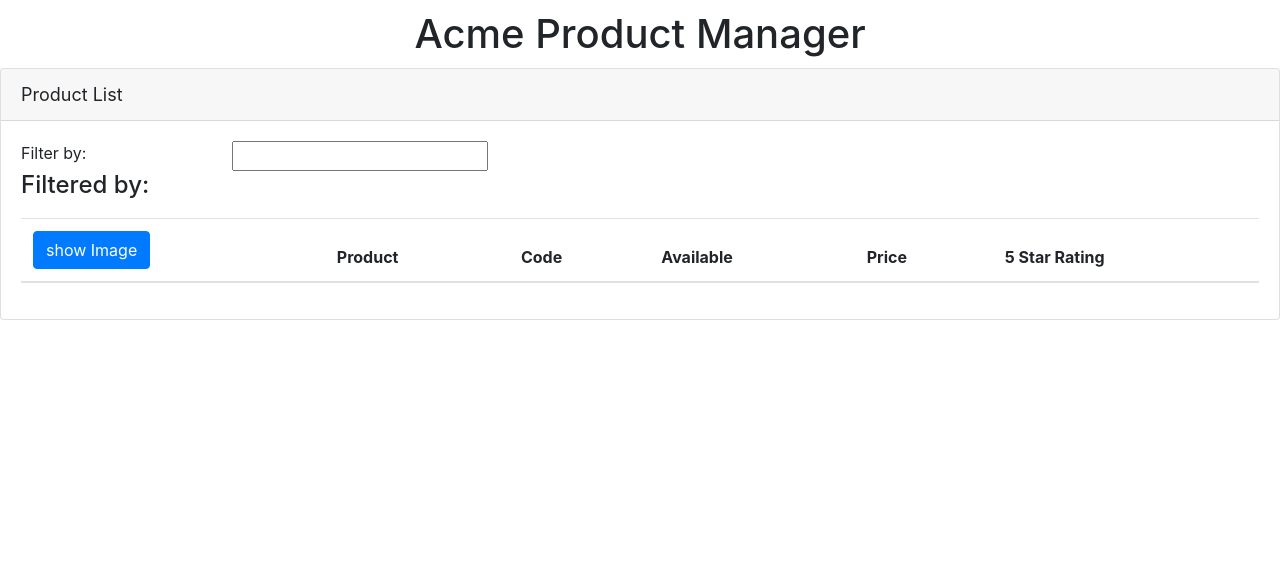
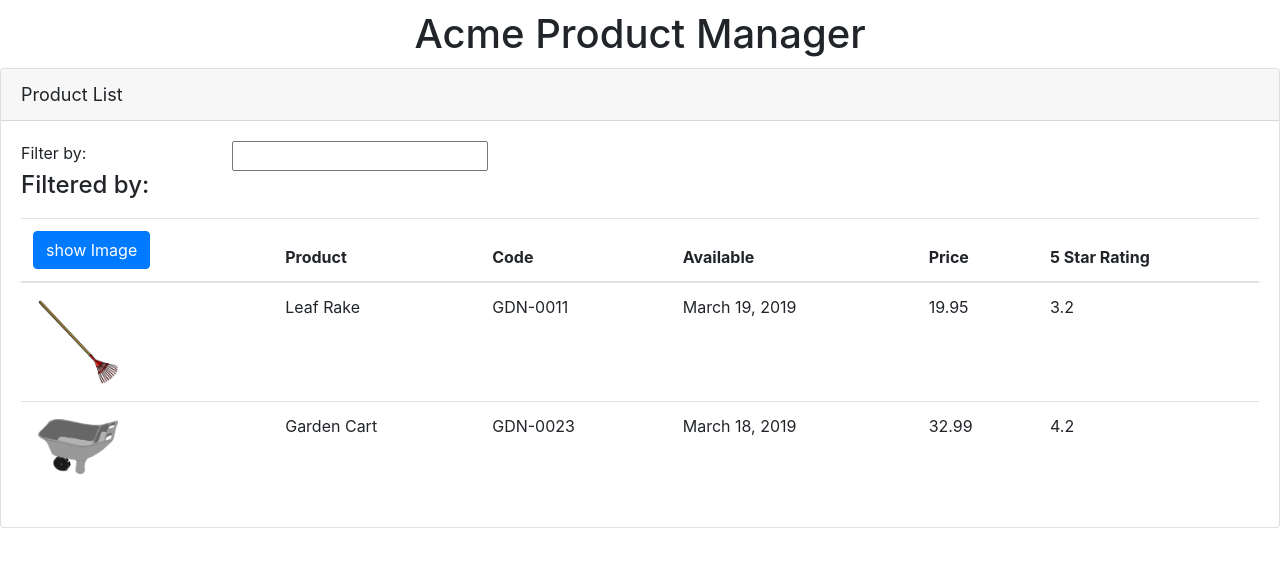
Before and after one commit to Balram02/angular-APM, an Angular app: page / in a window 1280 px wide. Shown: the top 566 px of the page. Built offline with nearby package versions, Linux system fonts and the light colour scheme.

Commit message:
added dummy data using ngFor

```diff
--- a/src/app/products/product-list.component.html
+++ b/src/app/products/product-list.component.html
@@ -32,6 +32,16 @@
           </tr>
         </thead>
         <tbody>
+          <tr *ngFor="let product of products">
+            <td>
+              <img src="{{product.imageUrl}}" style="width:80px; margin: 5px;">
+            </td>
+            <td>{{product.productName}}</td>
+            <td>{{product.productCode}}</td>
+            <td>{{product.releaseDate}}</td>
+            <td>{{product.price}}</td>
+            <td>{{product.starRating}}</td>
+          </tr>
         </tbody>
       </table>
     </div>
--- a/src/app/products/product-list.component.ts
+++ b/src/app/products/product-list.component.ts
@@ -6,4 +6,27 @@
 })
 export class ProductListComponent {
   pageTitle: string = 'Product List';
+
+  products: any[] = [
+    {
+      productId: 1,
+      productName: 'Leaf Rake',
+      productCode: 'GDN-0011',
+      releaseDate: 'March 19, 2019',
+      description: 'Leaf rake with 48-inch wooden handle.',
+      price: 19.95,
+      starRating: 3.2,
+      imageUrl: 'assets/images/leaf_rake.png',
+    },
+    {
+      productId: 2,
+      productName: 'Garden Cart',
+      productCode: 'GDN-0023',
+      releaseDate: 'March 18, 2019',
+      description: '15 gallon capacity rolling garden cart',
+      price: 32.99,
+      starRating: 4.2,
+      imageUrl: 'assets/images/garden_cart.png',
+    },
+  ];
 }
```
